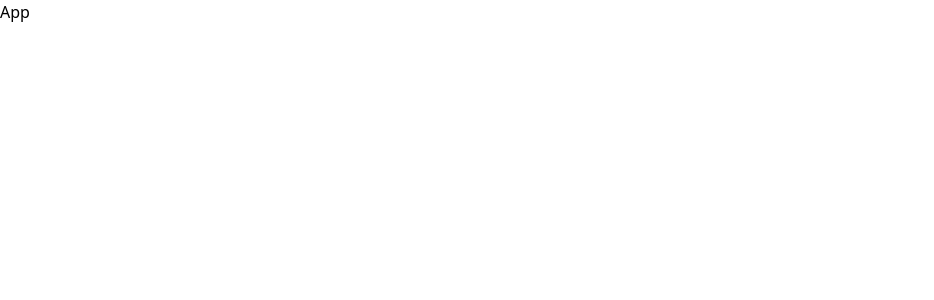
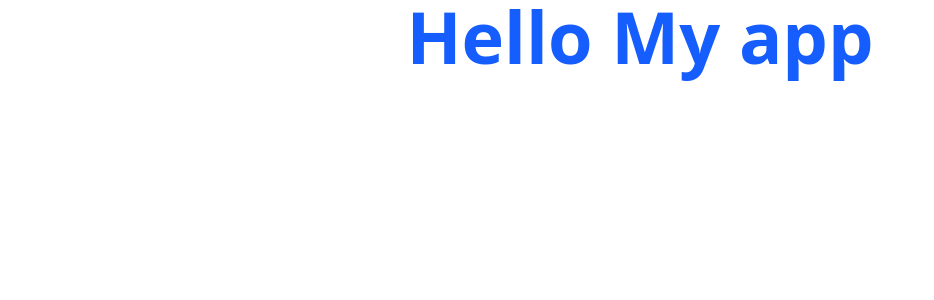
Before and after one commit to abdirisak009/sola-front-end, a React (Vite) app: page / in a window 1280 px wide. Shown: the top 300 px of the page, without its empty margins (0-934 px from the left). Built offline with nearby package versions, Linux system fonts and the light colour scheme.

Commit message:
added h2

```diff
--- a/src/App.jsx
+++ b/src/App.jsx
@@ -1,7 +1,13 @@
 import React from "react";
 
 const App = () => {
-  return <div>App</div>;
+  return (
+    <div>
+      <h1 className="text-blue-600 text-7xl text-center font-bold">
+        Hello My app
+      </h1>
+    </div>
+  );
 };
 
 export default App;
```
